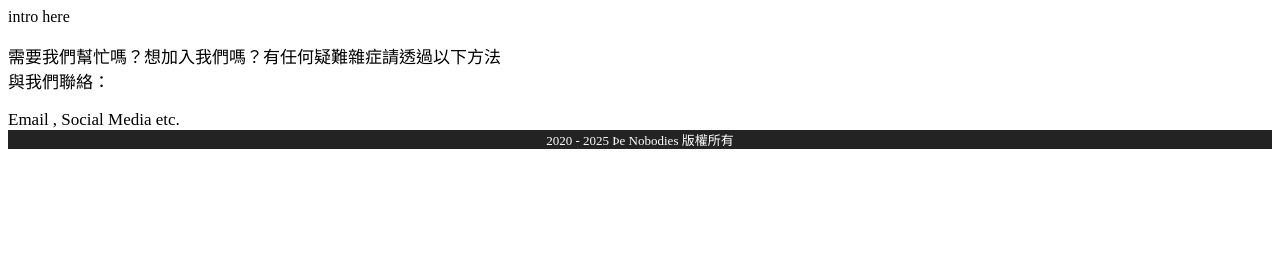
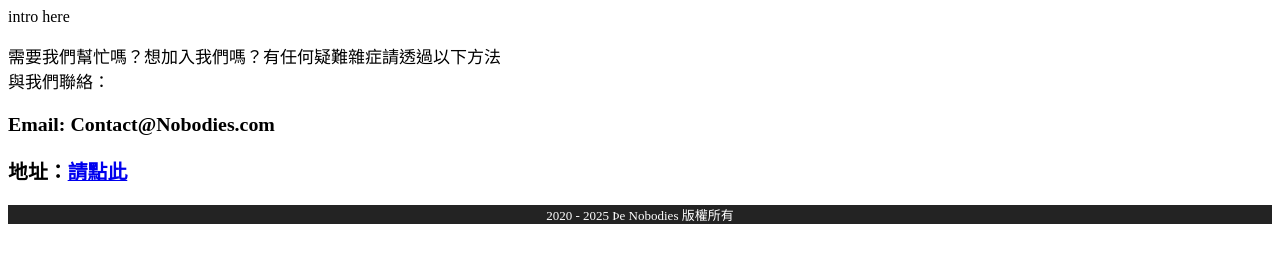
Before and after one commit to EfiTower51/Nobodies, a plain HTML site: page index.html in a window 1280 px wide. Drawn offline with Linux system fonts and the light colour scheme.

Commit message:
Update index.html

```diff
--- a/index.html
+++ b/index.html
@@ -9,9 +9,10 @@
 
   <body>
     <nav>
-      intro here
+
     </nav>
     <main>
+      intro here
       <article>
         <dev class="create">
 
@@ -29,7 +30,8 @@
     </main>
     <aside class="contact">
       <p>需要我們幫忙嗎？想加入我們嗎？有任何疑難雜症請透過以下方法與我們聯絡：</p>
-      Email , Social Media etc.
+      <h3>Email: Contact@Nobodies.com</h3>
+      <h3>地址：<a href="https://www.openstreetmap.org/?mlat=-48.876667&mlon=-123.393333&zoom=12#map=12/-48.8767/-123.3933" target="_blank">請點此</a></h3>
     </aside>
     <footer>2020 - 2025 Þe Nobodies 版權所有</footer>
   </body>
```
